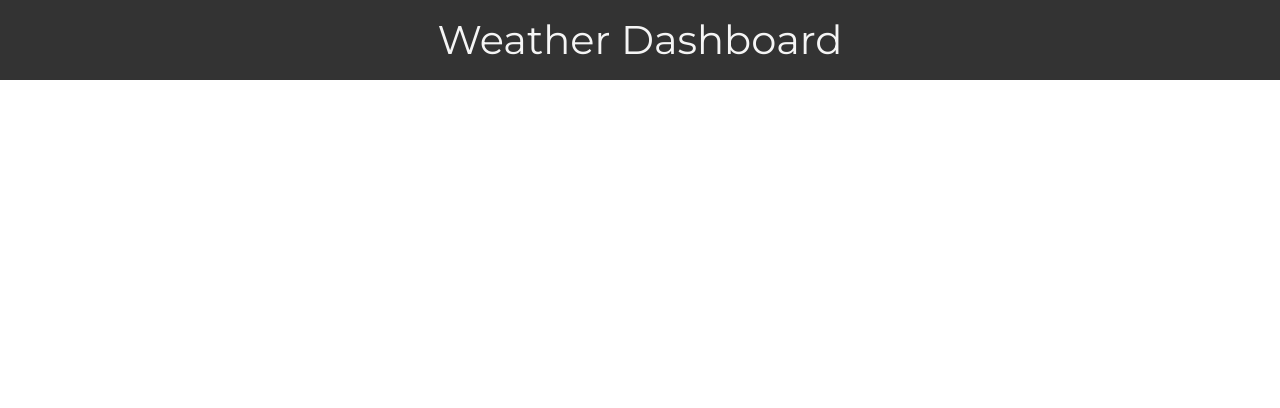
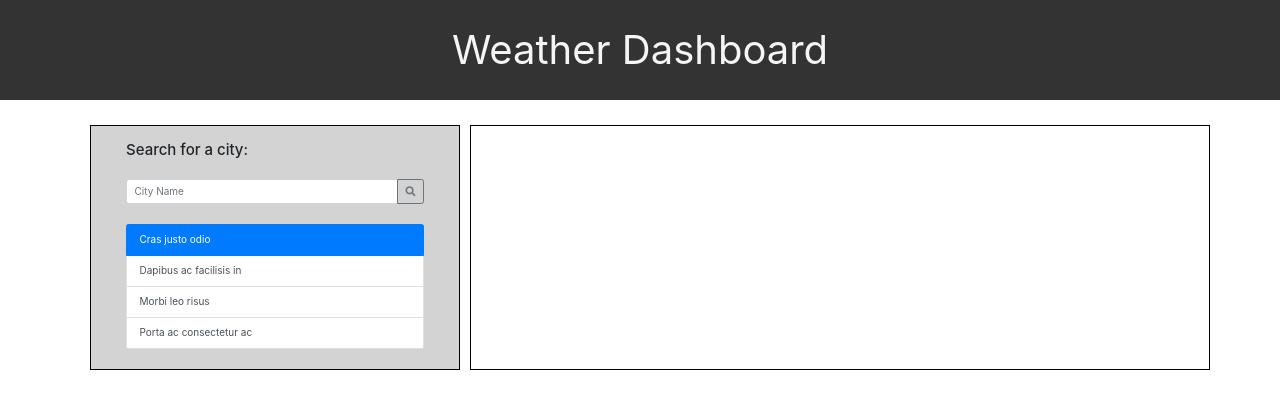
Before and after one commit to jeishu/weather-dashboard, a plain HTML site: page index.html in a window 1280 px wide. Drawn offline with nearby package versions, Linux system fonts and the light colour scheme.

Commit message:
Creating the framework for the website, CSS and HTML in works.

```diff
--- a/assets/css/style.css
+++ b/assets/css/style.css
@@ -14,9 +14,32 @@ html {
 
     background-color: #333333;
     color: #f5f5f5;
+    margin-bottom: 2rem;
 }
 .navbar-title {
     text-align: center;
     padding: 2rem;
     font-size: 4rem;
 }
+
+aside {
+    background: lightgrey;
+    border: black 1px solid;
+}
+aside h4 {
+    margin-top: 1.5rem;
+    margin-left: 2rem;
+}
+
+.custom-input {
+    width: auto;
+    margin: 2rem;
+
+}
+
+main {
+    border: black 1px solid;
+}
+.custom-citylist{
+    margin: 2rem;
+}
--- a/index.html
+++ b/index.html
@@ -6,10 +6,22 @@
     <title>Weather Dashboard</title>
     <!-- CSS -->
     <link rel="stylesheet" href="./assets/css/reset.css">
+    <!-- Bootstrap -->
+    <link
+        rel="stylesheet"
+        href="https://cdn.jsdelivr.net/npm/bootstrap@4.5.3/dist/css/bootstrap.min.css"
+        integrity="sha384-TX8t27EcRE3e/ihU7zmQxVncDAy5uIKz4rEkgIXeMed4M0jlfIDPvg6uqKI2xXr2"
+        crossorigin="anonymous">
     <link rel="stylesheet" href="./assets/css/style.css">
 
     <link rel="preconnect" href="https://fonts.gstatic.com">
     <link href="https://fonts.googleapis.com/css2?family=Montserrat&display=swap" rel="stylesheet">
+    <!-- Font Awesome -->
+    <link rel="stylesheet"
+    href="https://pro.fontawesome.com/releases/v5.10.0/css/all.css"
+    integrity="sha384-AYmEC3Yw5cVb3ZcuHtOA93w35dYTsvhLPVnYs9eStHfGJvOvKxVfELGroGkvsg+p"
+    crossorigin="anonymous"/>
+
 </head>
 <body>
     <!-- == Navigation Bar == -->
@@ -19,7 +31,35 @@
         </div>
     </nav>
 
+    <div class="container d-flex flex-direction-row">
+        <!-- == Search Bar == -->
+        <aside class="col-md-4 m-2">
+            <h4>Search for a city:</h4>
+            <div class="input-group custom-input">
+                <input type="text" class="form-control custom-search" placeholder="City Name" aria-label="City name">
+                <div class="input-group-append">
+                  <button class="btn btn-outline-secondary" type="button" id="button-addon2"><i class="fas fa-search"></i></button>
+                </div>
+              </div>
+              <div class="city-list custom-citylist">
+                <ul class="list-group">
+                    <!-- Currently need example for appending from JS, temporarily here for reference -->
+                    <button type="button" class="list-group-item list-group-item-action active">
+                        Cras justo odio
+                      </button>
+                      <button type="button" class="list-group-item list-group-item-action">Dapibus ac facilisis in</button>
+                      <button type="button" class="list-group-item list-group-item-action">Morbi leo risus</button>
+                      <button type="button" class="list-group-item list-group-item-action">Porta ac consectetur ac</button>
+                  </ul>
+              </div>
+        </aside>
+        <!-- == Weather Info == -->
+        <main class="col-md-8 m-2">
 
+        </main>
+    </div>
+    <footer>
+    </footer>
 
     <!-- jQuery -->
     <script src="https://code.jquery.com/jquery-3.4.1.min.js"></script>
```
Also changed, not shown: 1 other file.
